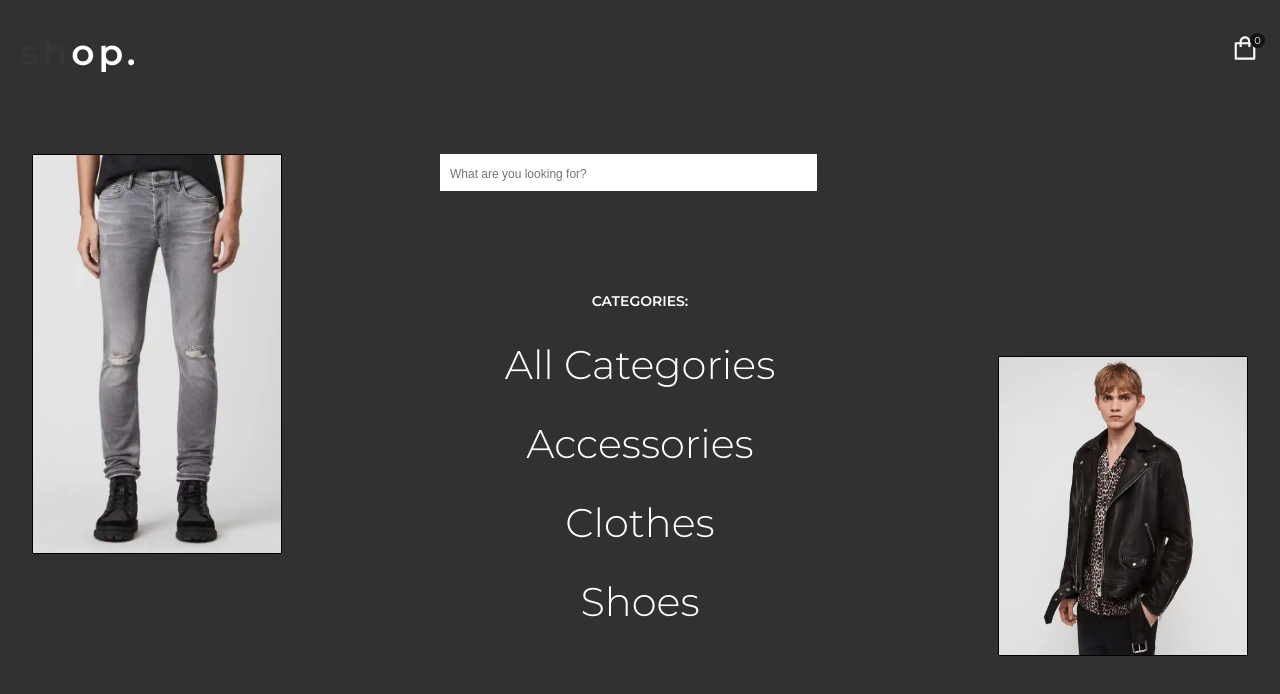
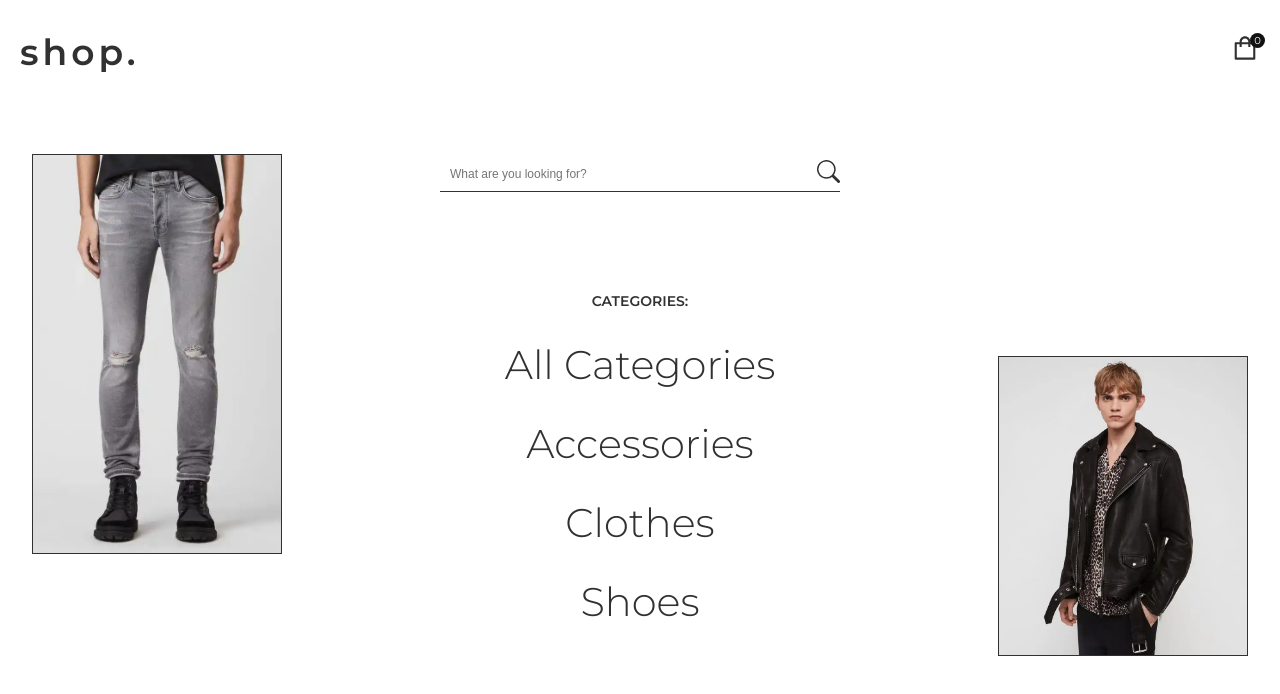
Before and after one commit to Harrama1985/Shop, a React (Create React App) app: page /women in a window 1280 px wide. Shown: the top 694 px of the page. Built offline with nearby package versions, Linux system fonts and the light colour scheme.

Commit message:
edit structure of the app

```diff
--- a/src/App.tsx
+++ b/src/App.tsx
@@ -1,3 +1,4 @@
+import { type } from 'os';
 import React, { useContext, useEffect } from 'react';
 import { Route, Switch, useLocation } from 'react-router';
 import Header from './components/header';
@@ -8,9 +9,12 @@ import Women from './pages/Women';
 import { ContextGender } from './store/storeGender/context';
 
 const App:React.FC =()=> {
+
   const location = useLocation()
 
-  const {state} = useContext(ContextGender)
+
+
+  const {state,dispatch} = useContext(ContextGender)
   useEffect(() => {
     const body = document.body
     if(state.gender=== 'women'){
@@ -23,9 +27,16 @@ const App:React.FC =()=> {
     }
   }, [state.gender])
 
+  console.log(location.pathname.slice(1))
+
+  useEffect(()=>{
+    const gender= location.pathname.slice(1).toUpperCase();
+  dispatch({type: gender, payload: gender.toLowerCase()})
+
+  },[])
   return (
     <>
-    {location.pathname !== '/' && <Header gender='women'/>}
+    {location.pathname !== '/' && <Header/>}
       <Switch>
         <Route exact path='/'>
           <Home/>
--- /dev/null
+++ b/src/common/styles/colors.scss
@@ -0,0 +1,30 @@
+@import "./mixins.scss";
+
+.text {
+  &-women {
+    color: $women !important;
+  }
+  &-men {
+    color: $men !important;
+  }
+}
+
+// background color
+.bg {
+  &-women {
+    background-color: $women !important;
+  }
+  &-men {
+    background-color: $men !important;
+  }
+}
+
+// border color
+.border {
+  &-women {
+    border-color: $women !important;
+  }
+  &-men {
+    border-color: $men !important;
+  }
+}
--- /dev/null
+++ b/src/common/styles/index.ts
@@ -0,0 +1,6 @@
+
+
+import './mixins.scss'
+import './layout.scss'
+import './topograph.scss'
+import './colors.scss'
--- a/src/style.css
+++ b/src/common/styles/layout.scss
@@ -1,31 +1,35 @@
-*,*::before,*::after{
+@import "./mixins.scss";
+
+*,
+*::after,
+*::before {
   margin: 0;
   padding: 0;
   box-sizing: inherit;
 }
-html{
+html {
   font-size: 62.5%;
 }
-body{
+body {
   box-sizing: border-box;
-  font-family: 'Montserrat', sans-serif;
-  color:#1d1d22;
+  font-family: "Montserrat", sans-serif;
+  color: $men;
 }
-body.men{
+body.men {
   background-color: #313131;
-  color:white
+  color: white;
 }
-body.women{
+body.women {
   background-color: white;
-  color:#313131
+  color: #313131;
 }
-img{
+img {
   width: 100%;
 }
-ul{
+ul {
   list-style-type: none;
 }
-a{
+a {
   text-decoration: none;
-  color:inherit;
+  color: inherit;
 }
--- /dev/null
+++ b/src/common/styles/mixins.scss
@@ -0,0 +1,28 @@
+// Colors
+$dark: #313131;
+$white: #f2f4f8;
+$black: #000000;
+
+// Accent colors
+$women: $dark;
+$men: $white;
+
+// Shadows
+$shadow: 0 0 40px -10px rgba($black, 0.2);
+$shadow-2: 0 4px 38px 0 rgba($black, 0.11), 0 0 21px 0 rgba($black, 0.05);
+$shadow-3: 0 0 100px -30px rgba(57, 55, 73, 0.3);
+$shadow-4: 0 4px 10px 0 rgba($black, 0.03), 0 0 10px 0 rgba($black, 0.02);
+$shadow-5: 0 0 40px -10px rgba($black, 0.4);
+$shadow-ant: 0 10px 35px -5px rgba(0, 0, 0, 0.15);
+
+// Responsive utils
+$xxl-min-width: 1600px;
+$xxl-max-width: 1599px;
+$xl-min-width: 1200px;
+$xl-max-width: 1199px;
+$lg-min-width: 992px;
+$lg-max-width: 991px;
+$md-min-width: 768px;
+$md-max-width: 767px;
+$sm-min-width: 576px;
+$sm-max-width: 575px;
--- a/src/components/Logo/index.tsx
+++ b/src/components/Logo/index.tsx
@@ -7,12 +7,14 @@ interface IProps{
 }
 const Logo:FC<IProps> = ({notHome}) => {
   const {state} = useContext(ContextGender)
+
+
   return (
     <div className={`logo ${state.gender} ${notHome ? 'notHome':''}`} >
       <Link to='/'>
       <h1 className='logo__text'>
-        <span className='logo__black'>sh</span>
-        <span className='logo__white'>op.</span>
+        <span className={`logo__black text-${state.gender}`}>sh</span>
+        <span className={`logo__white text-${state.gender}`}>op.</span>
       </h1>
       </Link>
     </div>
--- a/src/components/Logo/logo.scss
+++ b/src/components/Logo/logo.scss
@@ -1,32 +1,25 @@
-.logo{
+.logo {
   font-size: 1.8rem;
   font-weight: bold;
   text-align: center;
-  position: fixed ;
+  position: fixed;
   top: 2rem;
   left: 0;
   right: 0;
   letter-spacing: 4px;
 
-  &__text{
+  &__text {
     margin-left: 20px;
   }
-  &__black{
-    color: #363636;
+  &__black {
+    color: #313131;
   }
-  &__white{
-    color:white;
+  &__white {
+    color: white;
   }
 }
 
-.logo.women .logo__white{
-    color:#363636;
-  }
-
-.logo.men .logo__black{
-    color:white;
-  }
-.logo.notHome{
+.logo.notHome {
   position: static;
   text-align: left;
 }
--- a/src/components/categories/img/index.tsx
+++ b/src/components/categories/img/index.tsx
@@ -1,4 +1,5 @@
-import React, { FC } from 'react'
+import React, { FC, useContext } from 'react'
+import { ContextGender } from '../../../store/storeGender/context'
 import './img.scss'
 interface Props {
   src:string;
@@ -8,8 +9,9 @@ interface Props {
 
 
 const Img:FC<Props> = ({src,alt,large}) => {
+  const {state} = useContext(ContextGender)
   return (
-    <div className={`image ${large && 'large'}`}>
+    <div className={`image border-${state.gender} ${large && 'large'}`}>
       <img src={src} alt={alt}/>
     </div>
    )
--- a/src/components/header/index.tsx
+++ b/src/components/header/index.tsx
@@ -1,14 +1,12 @@
-import React, { FC, useState } from 'react'
+import { FC } from 'react'
 import Logo from '../Logo'
 import {AiOutlineShopping} from 'react-icons/ai'
 import Switch from './switch'
 import './header.scss'
 import Search from '../search'
 import { useLocation } from 'react-router'
-interface IProps{
-  gender:string;
-}
-const Header:FC<IProps> = ({gender}) => {
+
+const Header:FC= ({}) => {
   const location = useLocation()
   const isPathName= location.pathname !== '/women' && location.pathname !== '/men'
   return (
--- a/src/index.tsx
+++ b/src/index.tsx
@@ -1,9 +1,8 @@
-import React from 'react';
 import ReactDOM from 'react-dom';
 import { BrowserRouter } from 'react-router-dom';
 import App from './App';
 import ProviderGender from './store/storeGender/context';
-import './style.css'
+import './common/styles';
 
 ReactDOM.render(
     <ProviderGender>
```
Also changed, not shown: src/common/styles/topograph.scss (added).
